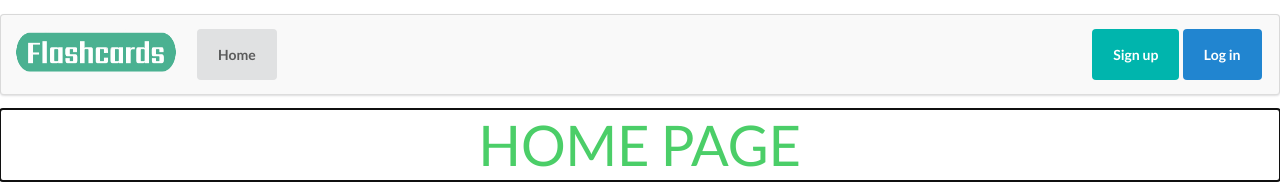
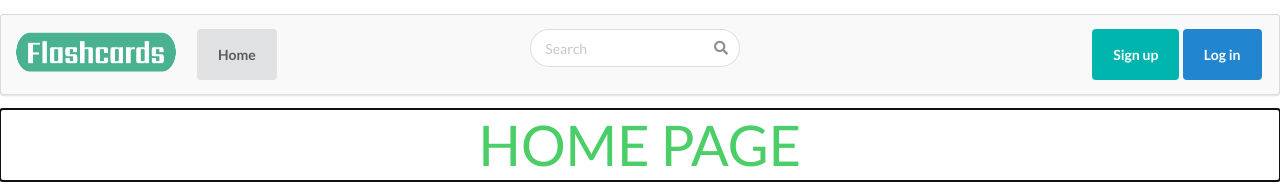
Before and after one commit to paweu9000/FlashcardsFrontend, a Svelte app in the folder flashfront/: page / in a window 1280 px wide. Shown: the top 184 px of the page. Built offline with nearby package versions, Linux system fonts and the light colour scheme.

Commit message:
initial searchbar

```diff
--- a/flashfront/package.json
+++ b/flashfront/package.json
@@ -24,6 +24,7 @@
     "bulma": "^0.9.4",
     "cors": "^2.8.5",
     "express": "^4.18.2",
+    "jquery": "^3.6.4",
     "path": "^0.12.7",
     "semantic-ui-css": "^2.5.0",
     "semantic-ui-react": "^2.1.4",
--- a/flashfront/public/index.html
+++ b/flashfront/public/index.html
@@ -10,6 +10,8 @@
 	<link rel='stylesheet' href='/global.css'>
 	<link rel='stylesheet' href='/build/bundle.css'>
 	<link rel="stylesheet" href="https://cdnjs.cloudflare.com/ajax/libs/semantic-ui/2.4.1/semantic.min.css" />
+	<script src="https://code.jquery.com/jquery-3.1.1.min.js"></script>
+    <script src="https://cdnjs.cloudflare.com/ajax/libs/semantic-ui/2.4.1/semantic.min.js"></script>
 	<script defer src='/build/bundle.js'></script>
 </head>
 
--- a/flashfront/src/components/Navbar.svelte
+++ b/flashfront/src/components/Navbar.svelte
@@ -1,6 +1,7 @@
 <script>
   import {useNavigate} from "svelte-navigator";
   import {onMount} from 'svelte';
+  import SearchBar from "./SearchBar.svelte";
 
   const navigate = useNavigate();
 
@@ -45,6 +46,7 @@
         User Info
       </button>
   {/if}
+  <SearchBar />
   <div class="right menu">
     {#if isLoggedIn == null}
           <button on:click="{() => navigate('/register')}" class="ui teal button">
--- /dev/null
+++ b/flashfront/src/components/SearchBar.svelte
@@ -0,0 +1,47 @@
+<script>
+    import axios from "axios";
+    import { useNavigate } from "svelte-navigator";
+
+    const navigate = useNavigate();
+
+    const collectionApi = "http://localhost:3000/api/collection/search/";
+
+    let input = "";
+
+    let content = [];
+
+    function search() {
+        axios.get(collectionApi + input, {
+            headers: { Authorization: `Bearer ${localStorage.getItem('token')}` }
+        })
+        .then(response => {
+            content = response.data;
+        }).catch(error => {
+            console.log(error);
+        })
+
+        jQuery('.ui.search').search({
+            source: content,
+            onSelect: function(result, response) {
+                navigate(`/flashcards/${result.id}`, {replace: true, reload: true});
+                location.reload();
+            }
+        })
+    }
+
+</script>
+
+<div class="ui search">
+    <div class="ui icon input">
+      <input class="prompt" id="input" type="text" placeholder="Search" bind:value={input} on:input={search}>
+      <i class="search icon"></i>
+    </div>
+    <div class="results">
+    </div>
+</div>
+
+<style>
+    .ui.search {
+        margin-left: 20%;
+    }
+</style>
```
Also changed, not shown: 1 other file (tests, documents, lock files or other folders).
